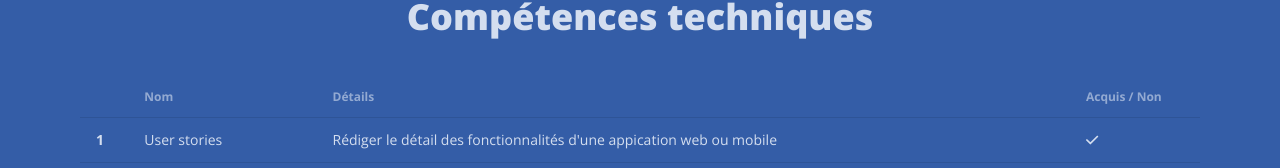
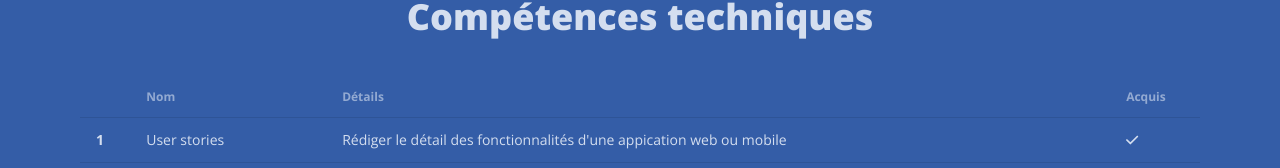
Before and after one commit to caankaya/Portfolio, a React (Vite) app: page / in a window 1280 px wide. Shown: the part 775-943 px from the top of the page. Built offline with nearby package versions, Linux system fonts and the light colour scheme.

Commit message:
ci: :bug: Correction le titre du tableau des compétences

```diff
--- a/src/Skills/Skills.tsx
+++ b/src/Skills/Skills.tsx
@@ -13,7 +13,7 @@ export default function Skills() {
               <th></th>
               <th>Nom</th>
               <th>Détails</th>
-              <th>Acquis / Non </th>
+              <th>Acquis</th>
             </tr>
           </thead>
           <tbody>
```
